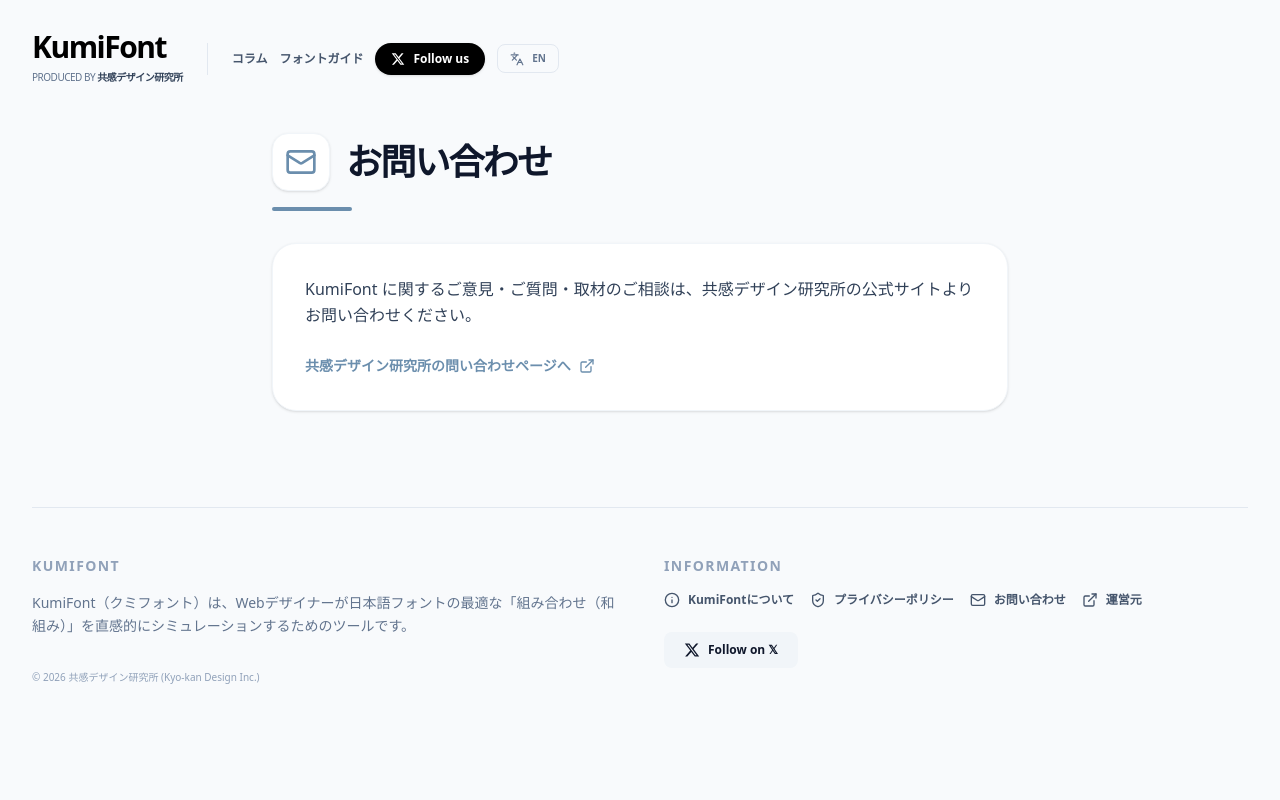
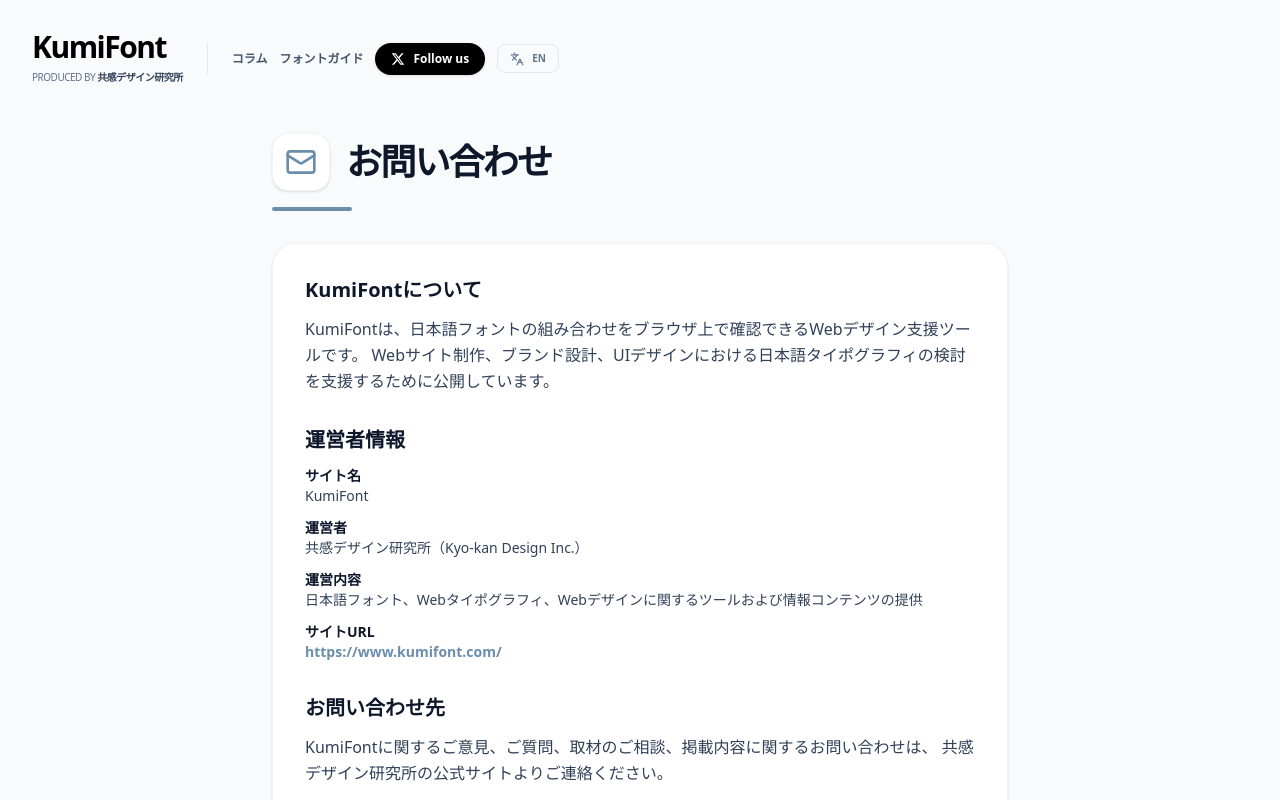
Before and after one commit to kyo-kan-design/my-font-app, a React (Vite) app: page /contact in a window 1280 px wide. Shown: the top 800 px of the page. Built offline with nearby package versions, Linux system fonts and the light colour scheme; a web font is replaced by a local one.

Commit message:
contactを強化

```diff
--- a/scripts/prerender.mjs
+++ b/scripts/prerender.mjs
@@ -175,12 +175,32 @@
   renderLayout(`
     <section>
       <h1>お問い合わせ</h1>
-      <p>KumiFontに関するご意見、ご質問、取材のご相談は、共感デザイン研究所までお問い合わせください。</p>
+
+      <h2>KumiFontについて</h2>
+      <p>KumiFontは、日本語フォントの組み合わせをブラウザ上で確認できるWebデザイン支援ツールです。Webサイト制作、ブランド設計、UIデザインにおける日本語タイポグラフィの検討を支援するために公開しています。</p>
+
+      <h2>運営者情報</h2>
+      <dl>
+        <dt>サイト名</dt>
+        <dd>KumiFont</dd>
+        <dt>運営者</dt>
+        <dd>共感デザイン研究所（Kyo-kan Design Inc.）</dd>
+        <dt>運営内容</dt>
+        <dd>日本語フォント、Webタイポグラフィ、Webデザインに関するツールおよび情報コンテンツの提供</dd>
+        <dt>サイトURL</dt>
+        <dd><a href="https://www.kumifont.com/">https://www.kumifont.com/</a></dd>
+      </dl>
+
+      <h2>お問い合わせ先</h2>
+      <p>KumiFontに関するご意見、ご質問、取材のご相談、掲載内容に関するお問い合わせは、共感デザイン研究所の公式サイトよりご連絡ください。</p>
       <p><a href="https://kyo-kan-design.com/">共感デザイン研究所 公式サイト</a></p>
+
+      <h2>免責事項</h2>
+      <p>当サイトに掲載している情報は、可能な限り正確な内容を提供するよう努めていますが、情報の完全性、正確性、最新性を保証するものではありません。掲載内容や外部リンク先の利用によって生じた損害等について、当サイトは責任を負いかねます。</p>
     </section>
   `),
-  'お問い合わせ | KumiFont',
-  'KumiFontに関するお問い合わせ先を掲載しています。'
+  'お問い合わせ・運営者情報 | KumiFont',
+  'KumiFontのお問い合わせ先、運営者情報、サイトの運営内容について掲載しています。'
 );
 
 for (const article of articles) {
--- a/src/ContactPage.jsx
+++ b/src/ContactPage.jsx
@@ -16,20 +16,72 @@
         <div className="h-1 w-20 rounded-full" style={{ backgroundColor: PRIMARY_COLOR }}></div>
       </div>
 
-      <section className="bg-white p-8 rounded-3xl border border-slate-100 shadow-sm space-y-6 text-slate-700 leading-relaxed">
+      <section className="bg-white p-8 rounded-3xl border border-slate-100 shadow-sm space-y-8 text-slate-700 leading-relaxed">
+        <div>
+          <h2 className="text-xl font-black text-slate-900 mb-3">KumiFontについて</h2>
           <p>
-          KumiFont に関するご意見・ご質問・取材のご相談は、共感デザイン研究所の公式サイトよりお問い合わせください。
+            KumiFontは、日本語フォントの組み合わせをブラウザ上で確認できるWebデザイン支援ツールです。
+            Webサイト制作、ブランド設計、UIデザインにおける日本語タイポグラフィの検討を支援するために公開しています。
           </p>
+        </div>
+
+        <div>
+          <h2 className="text-xl font-black text-slate-900 mb-3">運営者情報</h2>
+          <dl className="space-y-3 text-sm">
+            <div>
+              <dt className="font-bold text-slate-900">サイト名</dt>
+              <dd>KumiFont</dd>
+            </div>
+            <div>
+              <dt className="font-bold text-slate-900">運営者</dt>
+              <dd>共感デザイン研究所（Kyo-kan Design Inc.）</dd>
+            </div>
+            <div>
+              <dt className="font-bold text-slate-900">運営内容</dt>
+              <dd>日本語フォント、Webタイポグラフィ、Webデザインに関するツールおよび情報コンテンツの提供</dd>
+            </div>
+            <div>
+              <dt className="font-bold text-slate-900">サイトURL</dt>
+              <dd>
+                <a
+                  href="https://www.kumifont.com/"
+                  className="font-bold hover:underline"
+                  style={{ color: PRIMARY_COLOR }}
+                >
+                  https://www.kumifont.com/
+                </a>
+              </dd>
+            </div>
+          </dl>
+        </div>
+
+        <div>
+          <h2 className="text-xl font-black text-slate-900 mb-3">お問い合わせ先</h2>
+          <p>
+            KumiFontに関するご意見、ご質問、取材のご相談、掲載内容に関するお問い合わせは、
+            共感デザイン研究所の公式サイトよりご連絡ください。
+          </p>
+
           <a
             href="https://kyo-kan-design.com/"
             target="_blank"
             rel="noopener noreferrer"
-          className="inline-flex items-center gap-2 text-sm font-bold hover:underline"
+            className="mt-5 inline-flex items-center gap-2 text-sm font-bold hover:underline"
             style={{ color: PRIMARY_COLOR }}
           >
-          共感デザイン研究所の問い合わせページへ
+            共感デザイン研究所 公式サイトへ
             <ExternalLink className="w-4 h-4" />
           </a>
+        </div>
+
+        <div>
+          <h2 className="text-xl font-black text-slate-900 mb-3">免責事項</h2>
+          <p>
+            当サイトに掲載している情報は、可能な限り正確な内容を提供するよう努めていますが、
+            情報の完全性、正確性、最新性を保証するものではありません。
+            掲載内容や外部リンク先の利用によって生じた損害等について、当サイトは責任を負いかねます。
+          </p>
+        </div>
       </section>
     </div>
   );
```
Lines whose indentation alone changed are shown as unchanged.
